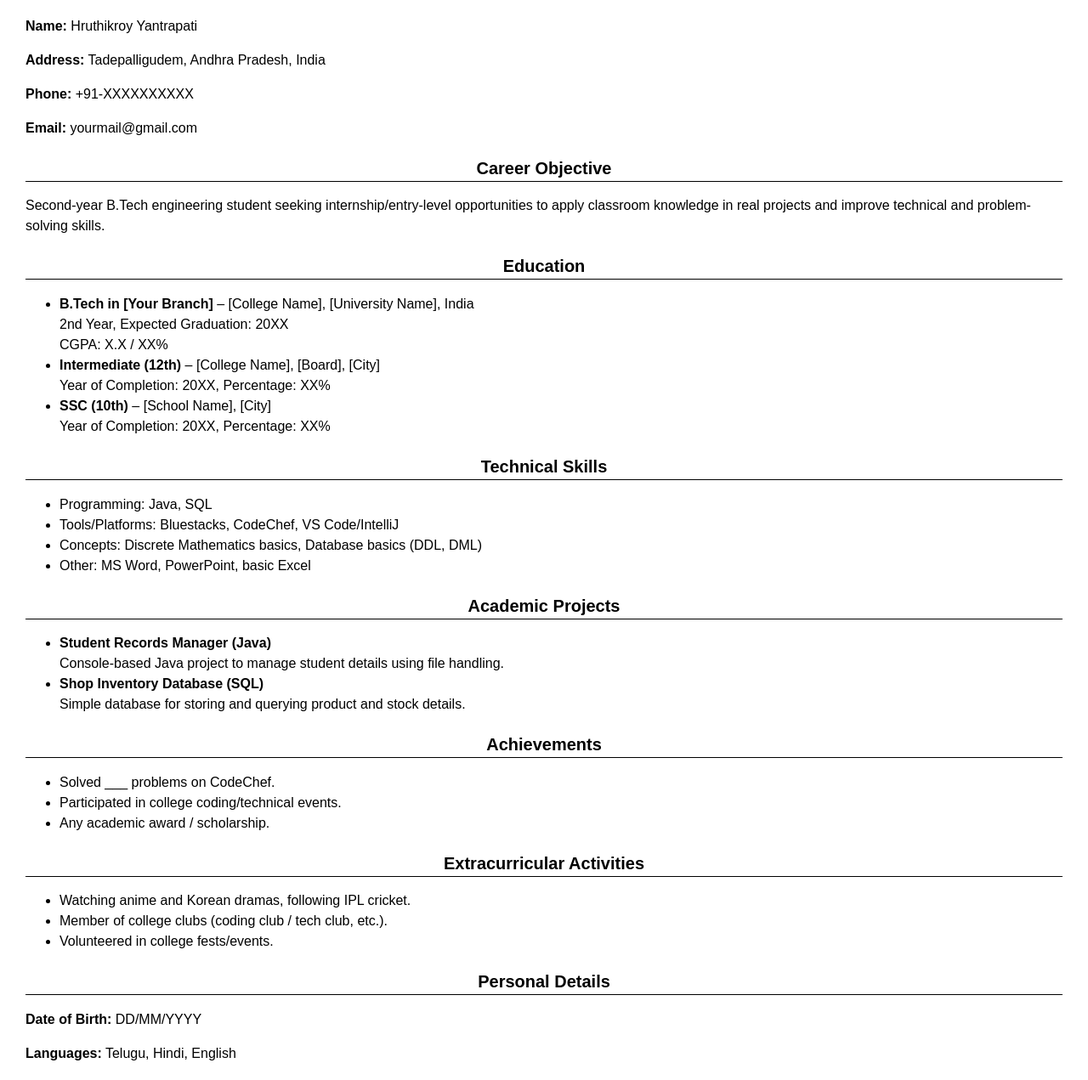
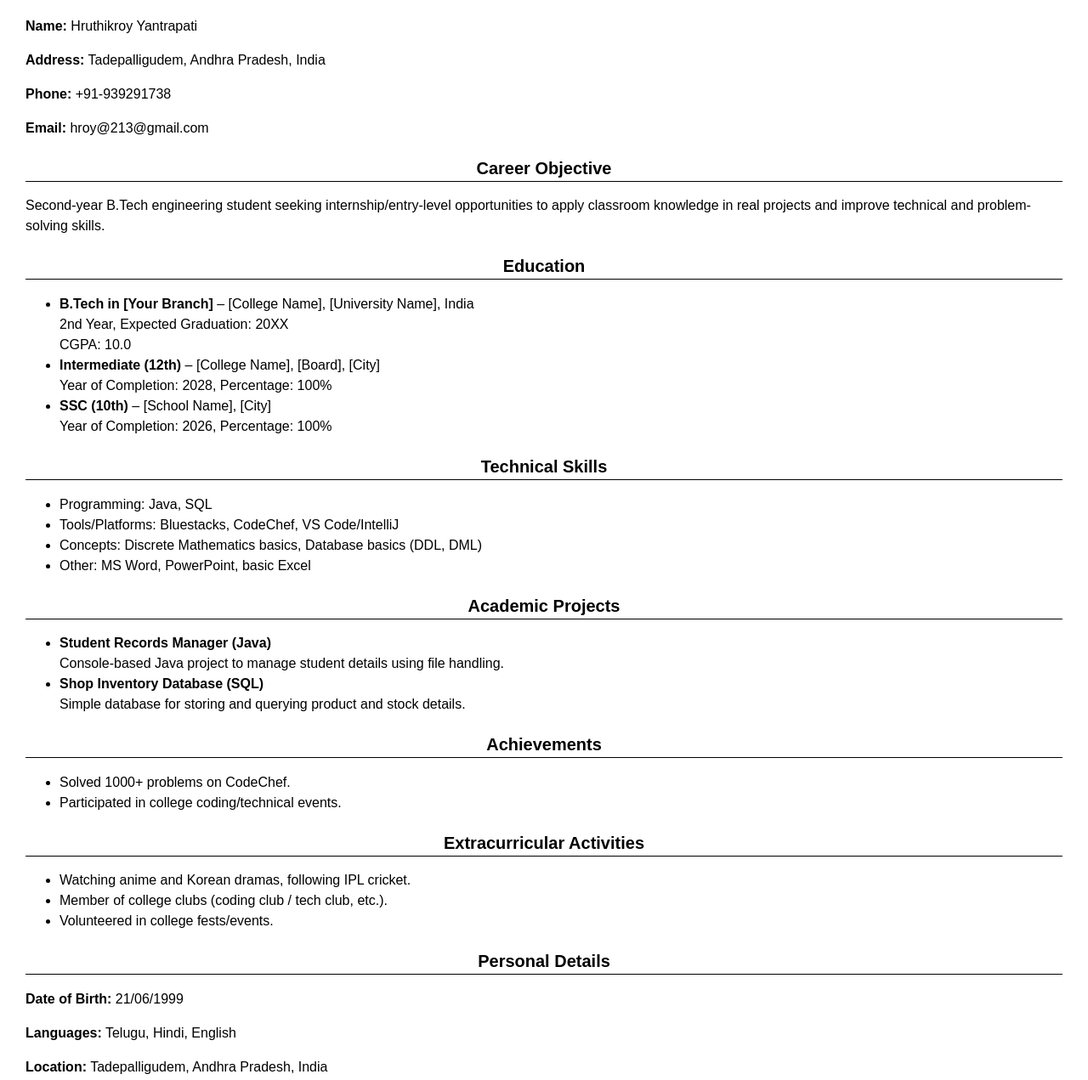
Before and after one commit to hruthikroy123-dotcom/resume, a plain HTML site: page index.html in a window 1280 px wide. Shown: the part 126-1397 px from the top of the page at 85% size. Drawn offline with Linux system fonts and the light colour scheme.

Commit message:
Update index.html

```diff
--- a/index.html
+++ b/index.html
@@ -30,8 +30,8 @@
     <!-- Contact Info -->
     <p><strong>Name:</strong> Hruthikroy Yantrapati</p>
     <p><strong>Address:</strong> Tadepalligudem, Andhra Pradesh, India</p>
-    <p><strong>Phone:</strong> +91-XXXXXXXXXX</p>
-    <p><strong>Email:</strong> yourmail@gmail.com</p>
+    <p><strong>Phone:</strong> +91-939291738</p>
+    <p><strong>Email:</strong> hroy@213@gmail.com</p>
 
     <!-- Objective -->
     <h2 class="section-title">Career Objective</h2>
@@ -46,15 +46,15 @@
         <li>
             <strong>B.Tech in [Your Branch]</strong> – [College Name], [University Name], India<br>
             2nd Year, Expected Graduation: 20XX<br>
-            CGPA: X.X / XX%
+            CGPA: 10.0
         </li>
         <li>
             <strong>Intermediate (12th)</strong> – [College Name], [Board], [City]<br>
-            Year of Completion: 20XX, Percentage: XX%
+            Year of Completion: 2028, Percentage: 100%
         </li>
         <li>
             <strong>SSC (10th)</strong> – [School Name], [City]<br>
-            Year of Completion: 20XX, Percentage: XX%
+            Year of Completion: 2026, Percentage: 100%
         </li>
     </ul>
 
@@ -83,9 +83,8 @@
     <!-- Achievements -->
     <h2 class="section-title">Achievements</h2>
     <ul>
-        <li>Solved ___ problems on CodeChef.</li>
+        <li>Solved 1000+ problems on CodeChef.</li>
         <li>Participated in college coding/technical events.</li>
-        <li>Any academic award / scholarship.</li>
     </ul>
 
     <!-- Extra -->
@@ -98,7 +97,7 @@
 
     <!-- Personal Details -->
     <h2 class="section-title">Personal Details</h2>
-    <p><strong>Date of Birth:</strong> DD/MM/YYYY</p>
+    <p><strong>Date of Birth:</strong> 21/06/1999</p>
     <p><strong>Languages:</strong> Telugu, Hindi, English</p>
     <p><strong>Location:</strong> Tadepalligudem, Andhra Pradesh, India</p>
 
```
